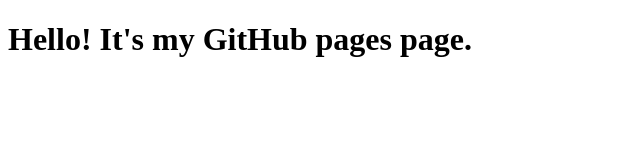
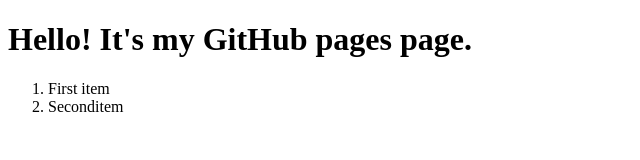
Before and after one commit to DundeeEMC/Dundeeemc.github.io, a plain HTML site: page index.html in a window 1280 px wide. Shown: the whole page, without its empty margins (0-640 px from the left). Drawn offline with Linux system fonts and the light colour scheme.

Commit message:
second commit

```diff
--- a/index.html
+++ b/index.html
@@ -4,10 +4,13 @@
     <meta charset="UTF-8">
     <meta http-equiv="X-UA-Compatible" content="IE=edge">
     <meta name="viewport" content="width=device-width, initial-scale=1.0">
-    <title>Document</title>
+    <title>My GitHub pages page</title>
 </head>
 <body>
     <h1>Hello! It's my GitHub pages page.</h1>
-
+    <ol>
+        <li>First item</li>
+        <li>Seconditem</li>
+    </ol>
 </body>
 </html>
```
